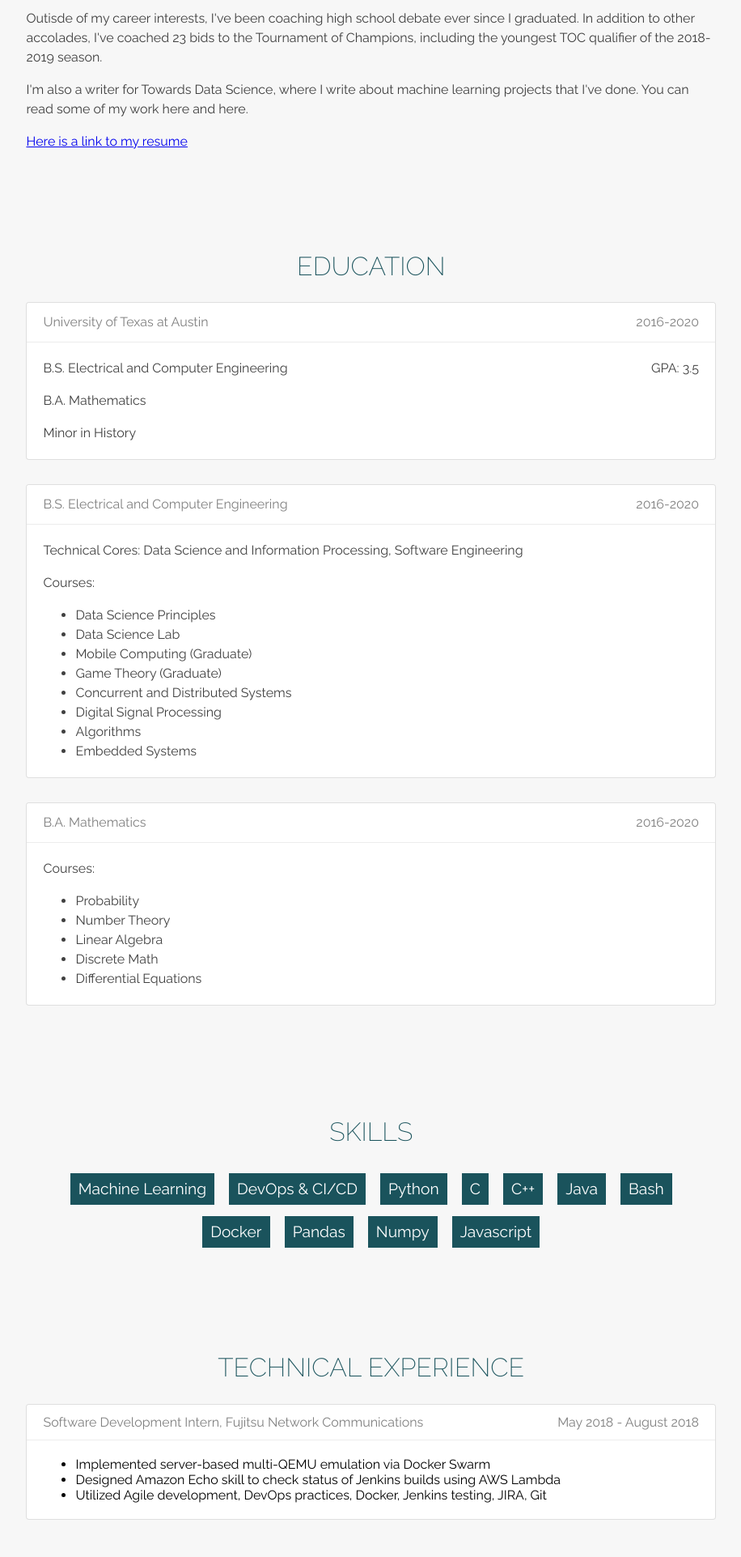
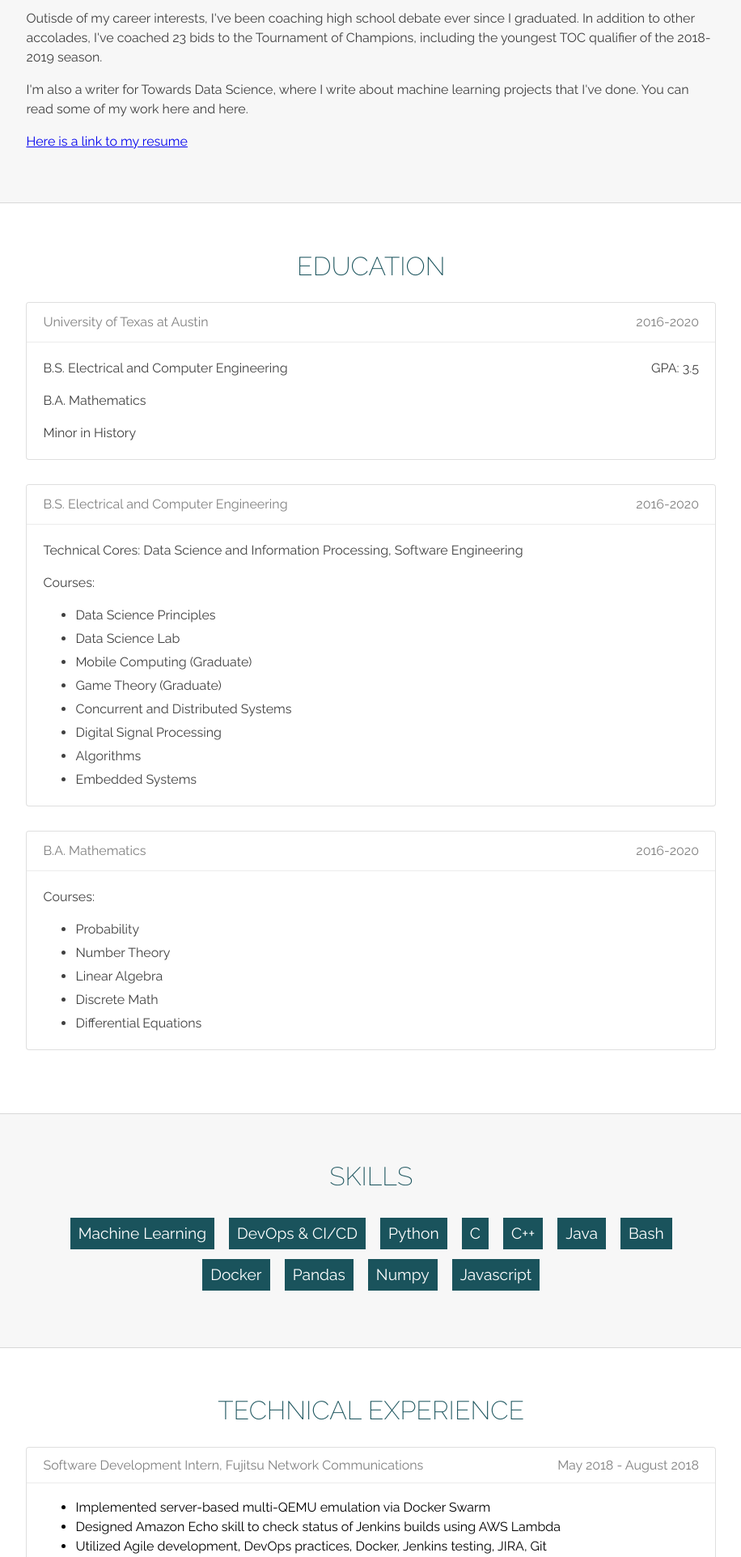
Before and after one commit to AimunKhan/AimunKhan.github.io, a PHP site: page / in a window 1280 px wide. Shown: the part 975-2898 px from the top of the page at 81% size, without its empty margins (180-1096 px from the left). Run offline with PHP 8.4, Linux system fonts and the light colour scheme.

Commit message:
Update css

```diff
--- a/style.css
+++ b/style.css
@@ -281,3 +281,27 @@ h4 {
   border-width: thin;
   border-radius: 50%; /* Makes the picture look circular*/
 }
+
+
+#picture {
+  border: solid black;
+  border-width: thin;
+  border-radius: 50%; /* Makes the picture look circular*/
+}
+
+.row:nth-child(odd) {
+  display: flex;
+  background: white;
+  -webkit-box-shadow: 0px 0px 1px 0px rgba(0,0,0,0.75);
+  -moz-box-shadow: 0px 0px 1px 0px rgba(0,0,0,0.75);
+  box-shadow: 0px 0px 1px 0px rgba(0,0,0,0.75);
+
+}
+
+.row:nth-child(even) {
+  display: flex;
+}
+
+li:not(:last-child) {
+    margin-bottom: 5px;
+}
```
